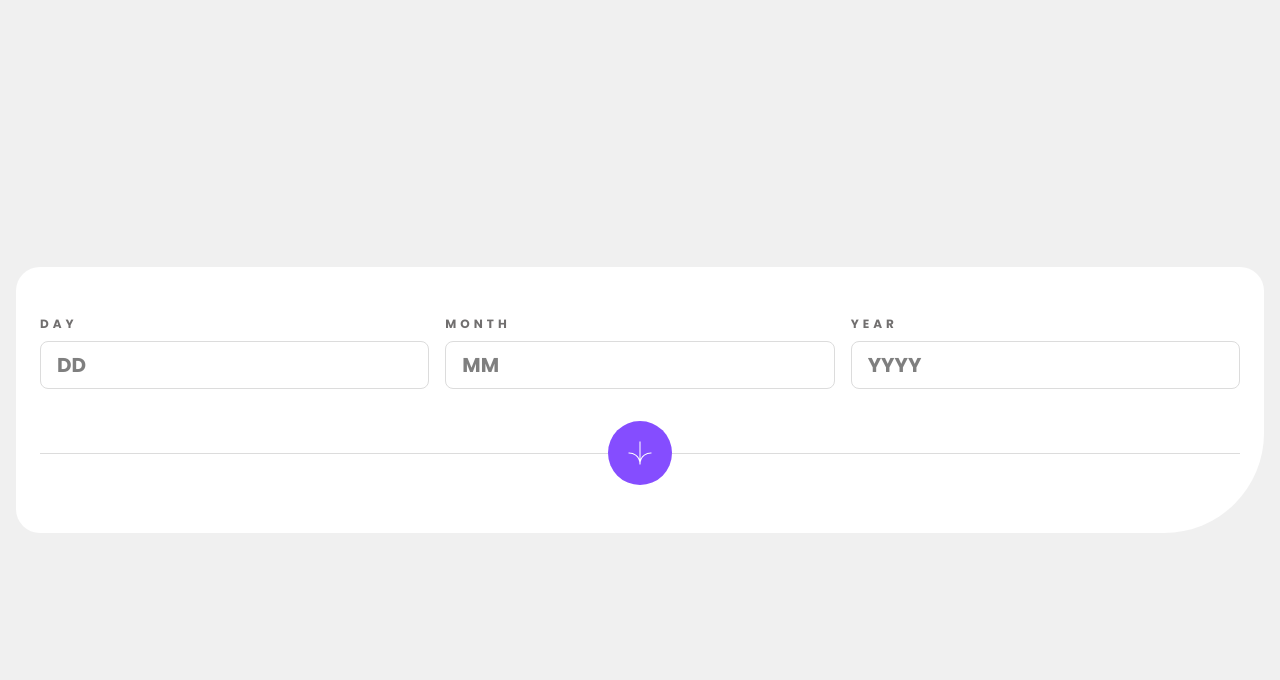
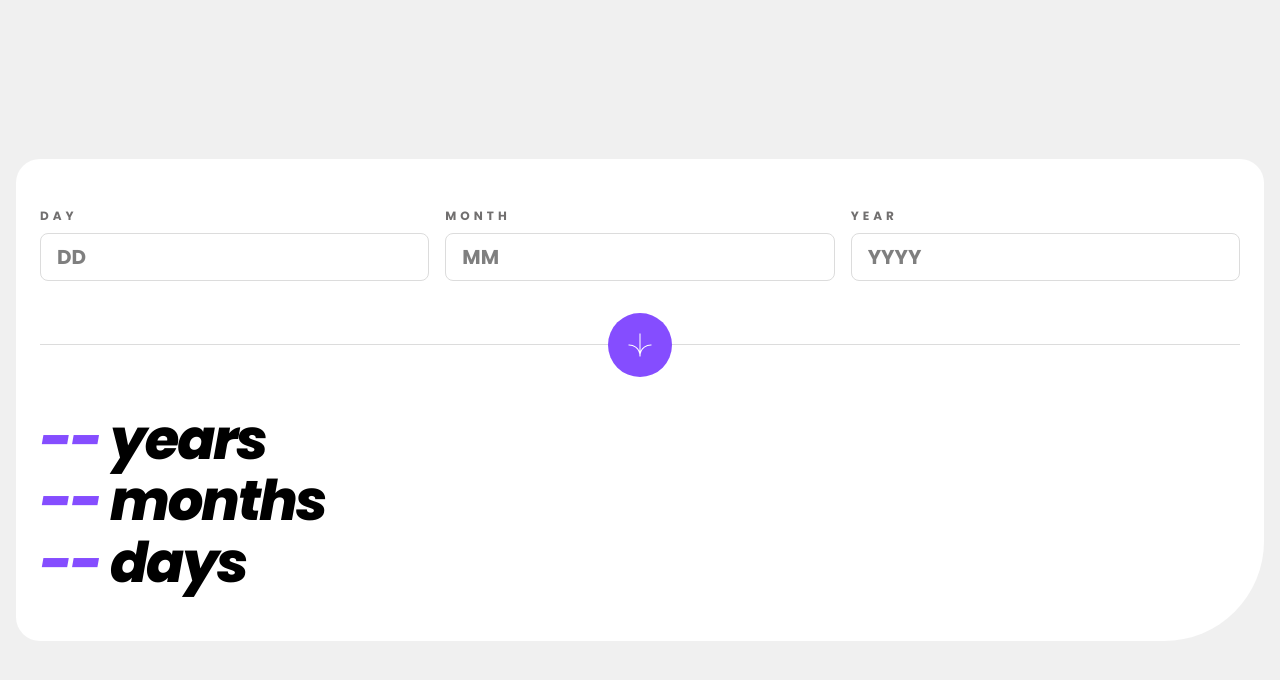
Before and after one commit to g-akca/age-calculator-app, a React (Vite) app: page / in a window 1280 px wide. Shown: the top 680 px of the page. Built offline with nearby package versions, Linux system fonts and the light colour scheme.

Commit message:
Add ResultsSection content and styles

```diff
--- a/src/components/ResultsSection.jsx
+++ b/src/components/ResultsSection.jsx
@@ -1,7 +1,10 @@
 function ResultsSection() {
   return (
-    <>
-    </>
+    <div className="text-[56px] leading-[110%] tracking-[-2px] font-extrabold italic">
+      <p><span className="text-purple-500">--</span> years</p>
+      <p><span className="text-purple-500">--</span> months</p>
+      <p><span className="text-purple-500">--</span> days</p>
+    </div>
   )
 }
 
```
